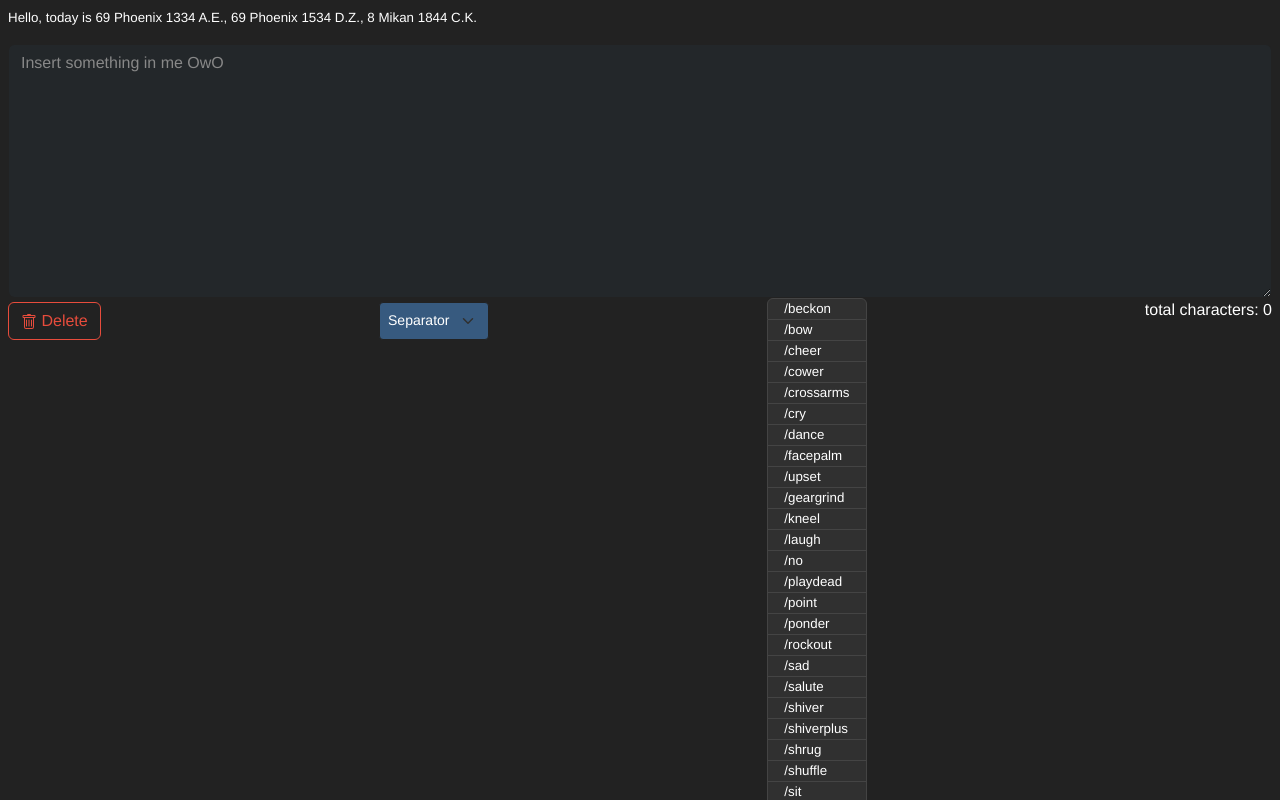
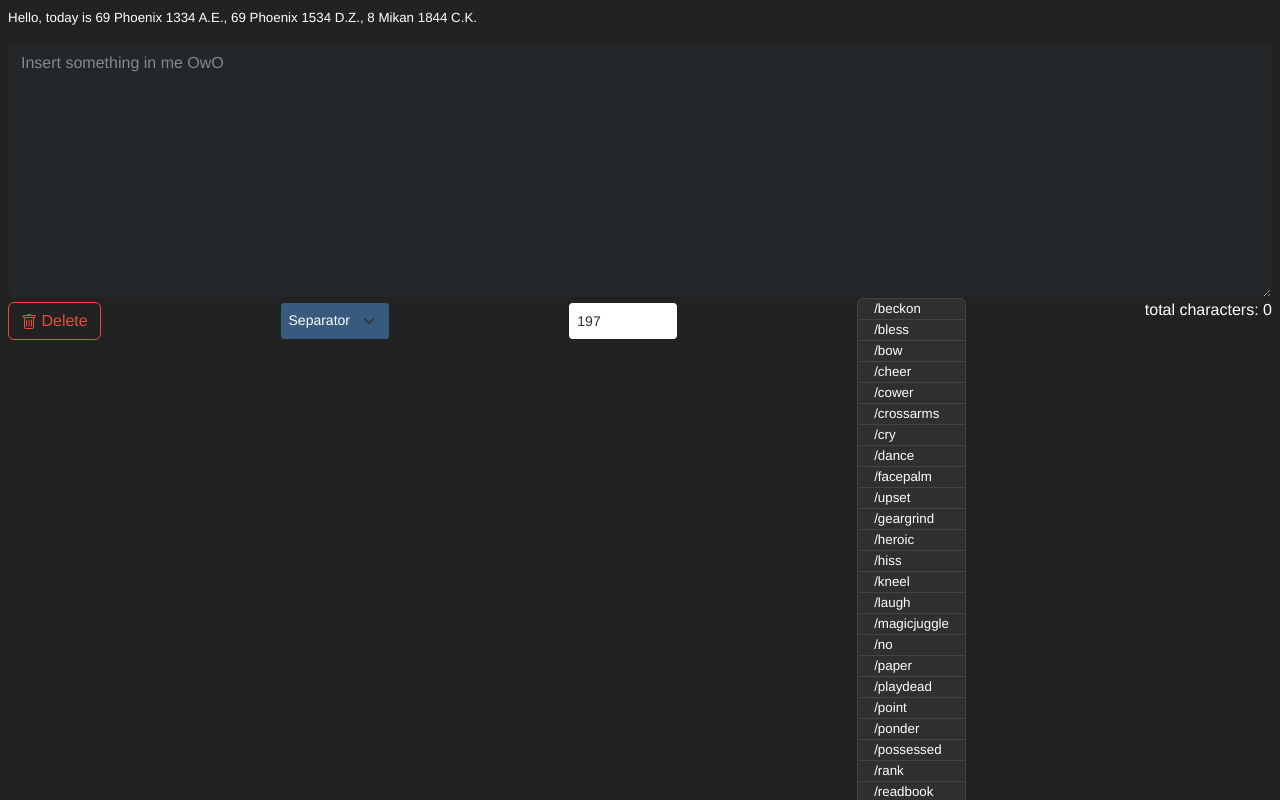
Before and after one commit to Ydalirsson/gw2-Chatbreaker, a Vue app: page / in a window 1280 px wide. Both pictures are taken after a click on the element "List of emotes". Shown: the top 800 px of the page. Built offline with nearby package versions, Linux system fonts and the light colour scheme.

Commit message:
emotes, charlimit, emotelist
customizeable charlimt per message, added new emotes to list, emote  detection in text

```diff
--- a/src/components/Home.vue
+++ b/src/components/Home.vue
@@ -64,6 +64,25 @@
             <option value="4">~</option>
           </select>
         </li>
+
+        <li>
+          <input
+            type="number"
+            placeholder="Limit"
+            value="197"
+            min="3"
+            class="form-control form-control-sm"
+            style="margin-top: 4px; width: 110px; height: 38px"
+            data-toggle="tooltip"
+            data-placement="bottom"
+            title="This field determines the number of characters that can appear in a message. Can be set as required.
+            - GW2-Mode: 197
+            - Discord-Mode: 1997"
+            v-model="charLimitInput"
+            @change="update"
+          >
+        </li>
+
         <li>
           <ul
             id="emoteListID"
@@ -72,6 +91,7 @@
             v-if="listCollapsed"
           >
             <li class="list-group-item py-0">/beckon</li>
+            <li class="list-group-item py-0">/bless</li>
             <li class="list-group-item py-0">/bow</li>
             <li class="list-group-item py-0">/cheer</li>
             <li class="list-group-item py-0">/cower</li>
@@ -81,19 +101,31 @@
             <li class="list-group-item py-0">/facepalm</li>
             <li class="list-group-item py-0">/upset</li>
             <li class="list-group-item py-0">/geargrind</li>
+            <li class="list-group-item py-0">/heroic</li>
+            <li class="list-group-item py-0">/hiss</li>
             <li class="list-group-item py-0">/kneel</li>
             <li class="list-group-item py-0">/laugh</li>
+            <li class="list-group-item py-0">/magicjuggle</li>
             <li class="list-group-item py-0">/no</li>
+            <li class="list-group-item py-0">/paper</li>
             <li class="list-group-item py-0">/playdead</li>
             <li class="list-group-item py-0">/point</li>
             <li class="list-group-item py-0">/ponder</li>
+            <li class="list-group-item py-0">/possessed</li>
+            <li class="list-group-item py-0">/rank</li>
+            <li class="list-group-item py-0">/readbook</li>
+            <li class="list-group-item py-0">/rock</li>
             <li class="list-group-item py-0">/rockout</li>
             <li class="list-group-item py-0">/sad</li>
             <li class="list-group-item py-0">/salute</li>
+            <li class="list-group-item py-0">/scissors</li>
+            <li class="list-group-item py-0">/scis</li>
+            <li class="list-group-item py-0">/serve</li>
             <li class="list-group-item py-0">/shiver</li>
             <li class="list-group-item py-0">/shiverplus</li>
             <li class="list-group-item py-0">/shrug</li>
             <li class="list-group-item py-0">/shuffle</li>
+            <li class="list-group-item py-0">/sipcoffee</li>
             <li class="list-group-item py-0">/sit</li>
             <li class="list-group-item py-0">/sleep</li>
             <li class="list-group-item py-0">/step</li>
@@ -268,7 +300,7 @@ export default defineComponent({
     return {
       chatContent: "" as string,
       contentWordArray: [""] as Array<string>,
-      singleMessage: [] as Array<{ text: ""; copied: false }>,
+      singleMessage: [] as Array<{ text: string; copied: false }>,
       errorMessage: "" as string,
       totalCharacter: 0 as number,
       selected: "0" as string,
@@ -279,6 +311,7 @@ export default defineComponent({
       cursor: -1 as number,
       cbxLangEng: "true" as string,
       cbxLangGer: "false" as string,
+      charLimitInput: 197 as number
     };
   },
   watch: {
@@ -463,7 +496,7 @@ export default defineComponent({
       (this.$refs.chatEdit as HTMLElement).focus();
     },
     update(): void {
-      const MSG_CHAR_LIMIT = 197; // character limit per single chat message (in gw2 it's 199, but 197 needed to add ' >' automatically
+      const MSG_CHAR_LIMIT = this.charLimitInput; // character limit per single chat message (in gw2 it's 199, but 197 needed to add ' >' automatically
       let i = 0; // place of message
       let j = 0; // position of word
       let separatorChar = ">";
@@ -488,14 +521,59 @@ export default defineComponent({
         for (let k = 0; k < this.contentWordArray.length; k++) {
           if (this.contentWordArray[k].length > MSG_CHAR_LIMIT) {
             this.errorMessage =
-              "At least one word is longer then 197 characters. Try to split it with space.";
+              "At least one word is longer then "  + MSG_CHAR_LIMIT.toString() + "characters. Try to split it with space.";
             return;
           }
         }
 
         while (j < this.contentWordArray.length) {
-          // check if word fits in message
-          if (
+// check if word is an emote
+if (this.contentWordArray[j] === "/emote" || this.contentWordArray[j] === "/e" || this.contentWordArray[j] === "/em" || this.contentWordArray[j] === "/me") {
+      // If it's an emote, start a new message and append "/e" to it
+      if (this.singleMessage[i].text.length > 0) {
+        this.singleMessage[i].text += separatorChar; // finish current message
+        this.singleMessage.push({ text: "", copied: false }); // start a new message
+        i++;
+      }
+      this.singleMessage[i].text += "/e ";
+      j++;
+
+      // Process subsequent words until "##" is found
+      while (j < this.contentWordArray.length && this.contentWordArray[j] !== "##") {
+        // Check if adding the word exceeds the character limit
+        if (this.singleMessage[i].text.length + this.contentWordArray[j].length + 3 <= MSG_CHAR_LIMIT) { // +3 for "/e " before each word
+          this.singleMessage[i].text += this.contentWordArray[j].toString() + " ";
+        } else {
+          // If exceeds the limit, start a new message
+          this.singleMessage[i].text += separatorChar; // finish Message
+          this.singleMessage.push({ text: "", copied: false }); // init next message
+          i++;
+          this.singleMessage[i].text += "/e "; // Start a new message with "/e"
+        }
+        j++;
+      }
+
+      if (this.contentWordArray[j] === "##") {
+      // If it's the stop signal, start a new message
+      this.singleMessage[i].text += separatorChar; // finish current message
+      this.singleMessage.push({ text: "", copied: false }); // start a new message
+      i++;
+      j++;
+    }
+
+  }
+        else      // check if word is an emote
+          if (this.contentWordArray[j].startsWith("/")) {
+            if (this.singleMessage[i].text.length > 0) {
+                this.singleMessage[i].text += separatorChar; // finish current message
+                this.singleMessage.push({ text: "", copied: false }); // start a new message
+                i++;
+            }
+            this.singleMessage[i].text += this.contentWordArray[j] + " "; // add slash command to current message
+            this.singleMessage.push({ text: "", copied: false }); // start a new message
+            i++;
+          }
+         else if (
             this.singleMessage[i].text.length +
               this.contentWordArray[j].length <=
             MSG_CHAR_LIMIT
```
Also changed, not shown: package.json (+7 -7 lines), 1 other file (tests, documents, lock files or other folders).
